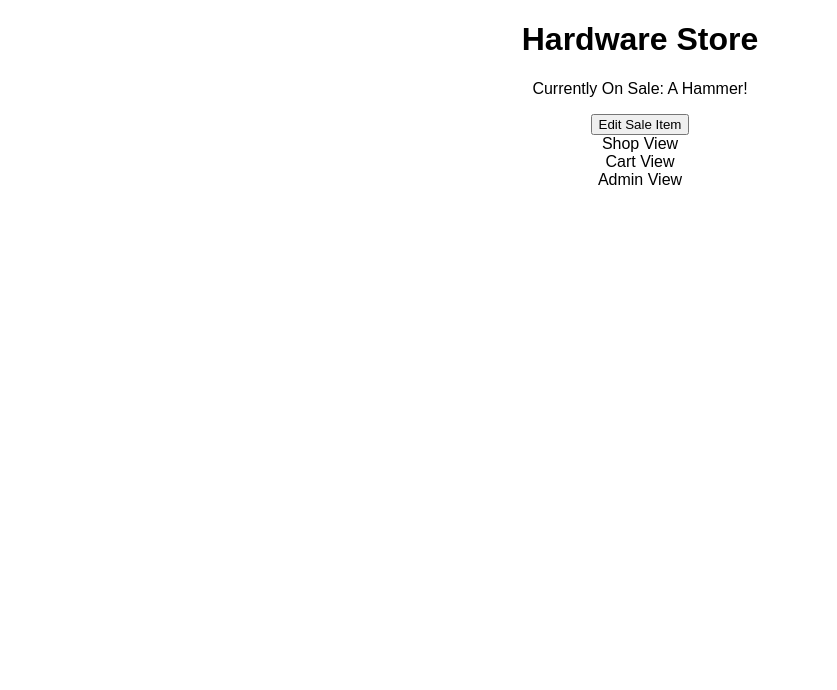
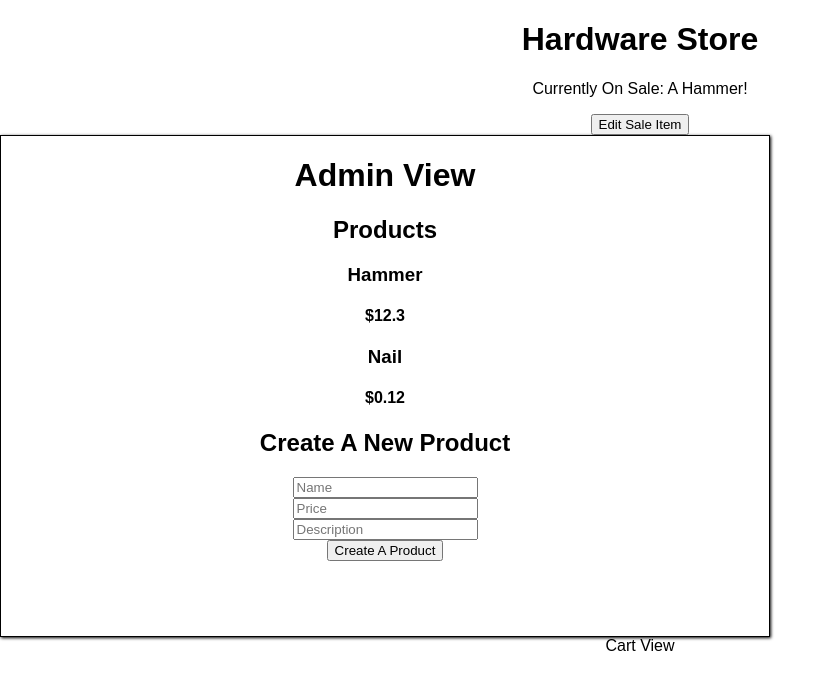
Before and after one commit to smpr/reactpractice, a React (Create React App) app in the folder hardware-store/: page / in a window 1280 px wide. Shown: the top 690 px of the page, without its empty margins (0-837 px from the left). Built offline with nearby package versions, Linux system fonts and the light colour scheme.

Commit message:
adminform added

```diff
--- a/hardware-store/src/App.css
+++ b/hardware-store/src/App.css
@@ -26,3 +26,16 @@
   from { transform: rotate(0deg); }
   to { transform: rotate(360deg); }
 }
+.Shop {
+  display: flex;
+  justify-content: space-between;
+  width: 95%;
+  margin: 0 auto;
+}
+
+.products{
+  border: 1px solid black;
+  width: 60%;
+  min-height: 500px;
+  box-shadow: 1px 1px 3px black;
+}
--- /dev/null
+++ b/hardware-store/src/Components/AdminForm.js
@@ -0,0 +1,24 @@
+import React, { Component } from 'react';
+
+class AdminForm extends Component {
+    render() {
+        return (
+            <form >
+          <div>
+            <input type="text" placeholder="Name"/>
+          </div>
+          <div>
+            <input type="text" placeholder="Price"/>
+          </div>
+          <div>
+            <input type="text" placeholder="Description"/>
+          </div>
+          <div>
+            <button>Create A Product</button>
+          </div>
+        </form>
+        );
+    }
+}
+
+export default AdminForm;
--- a/hardware-store/src/Components/AdminView.js
+++ b/hardware-store/src/Components/AdminView.js
@@ -1,13 +1,42 @@
-import React, { Component } from 'react';
+import React, { Component } from 'react'
+import Product from './Product'
+import AdminForm from './AdminForm.js'
+class AdminView extends Component {
+  constructor () {
+    super()
 
-class AdminView extends Component {
-    render() {
-        return (
-            <div>
-                Admin View
-            </div>
-        );
+    this.state = {
+      productList: [
+        {
+          productname: 'Hammer',
+          description: 'Itsa hammer',
+          productprice: 12.3
+        },
+        {
+          productname: 'Nail',
+          description: 'Itsa nail',
+          productprice: 0.12
+        }
+      ]
     }
+  }
+  render () {
+    return (
+      <div>
+        <h1>Admin View</h1>
+        <h2>Products</h2>
+        <div>
+          { this.state.productList.map((product, index) => {
+            return (
+              <Product key={index}productName={product.productname} price={product.productprice} description={product.productdescription}/>
+            )
+          }) }
+        </div>
+        <h2>Create A New Product</h2>
+        <AdminForm />
+      </div>
+    )
+  }
 }
 
-export default AdminView;
+export default AdminView
--- /dev/null
+++ b/hardware-store/src/Components/Product.js
@@ -0,0 +1,12 @@
+import React from 'react'
+const Product = ({ productName, price, description }) => {
+    return (
+      <div>
+        <h3>{productName}</h3>
+        <h4>${price}</h4>
+        <p>{description}</p>
+      </div>
+    )
+  }
+
+  export default Product
--- a/hardware-store/src/Components/Shop.js
+++ b/hardware-store/src/Components/Shop.js
@@ -1,17 +1,27 @@
-import React, { Component } from 'react';
-import ShopView from './ShopView.js'
-import CartView from './CartView.js'
-import AdminView from './AdminView.js'
+import React, { Component } from 'react'
+import AdminView from './AdminView'
+import ShopView from './ShopView'
+import CartView from './CartView'
+
 class Shop extends Component {
-    render() {
-        return (
-            <div>
-             <ShopView />
-             <CartView />
-             <AdminView />
-            </div>
-        );
+  constructor () {
+    super()
+
+    this.state = {
+      isAdmin: true
     }
+  }
+
+  render () {
+    return (
+      <div className="shop">
+        <div className="products">
+          {this.state.isAdmin ? <AdminView /> : <ShopView />}
+        </div>
+        <CartView />
+      </div>
+    )
+  }
 }
 
-export default Shop;
+export default Shop
```
Also changed, not shown: hardware-store/src/Components/CartView.js (+9 -9 lines).
